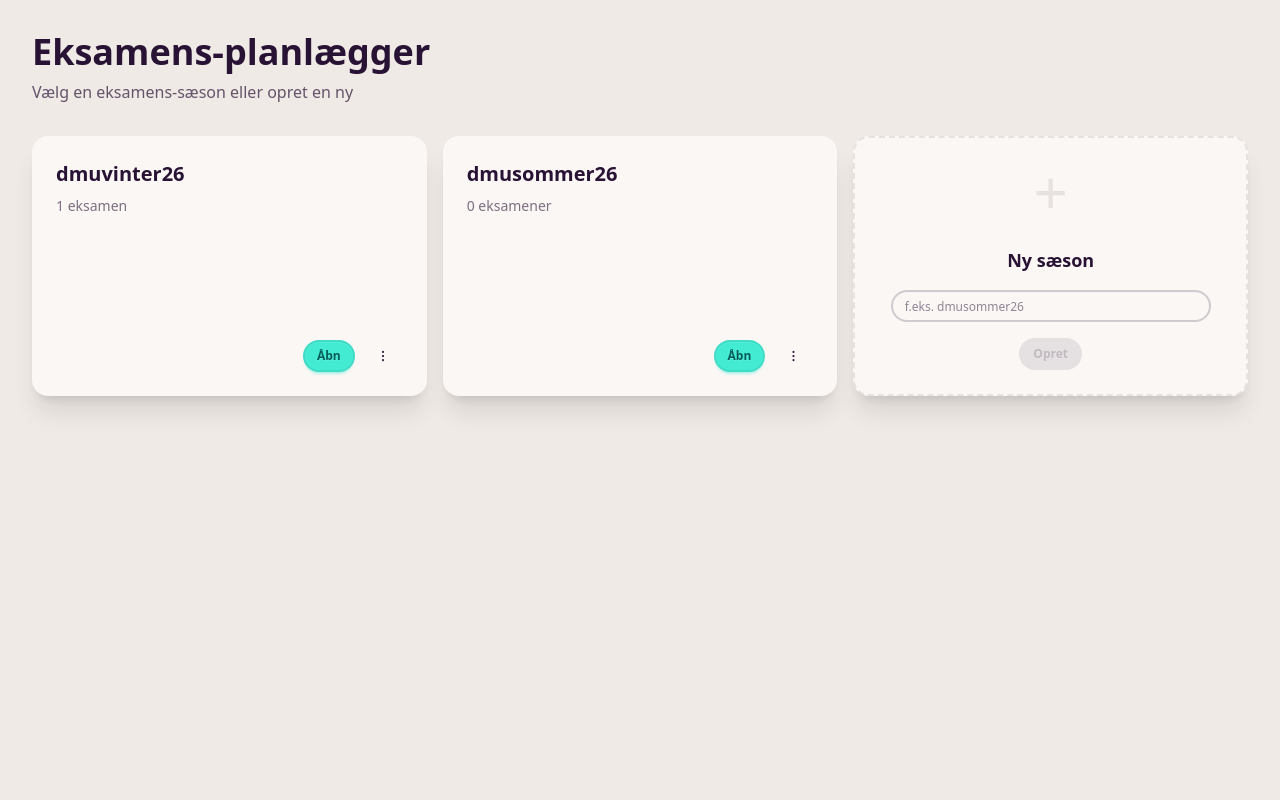
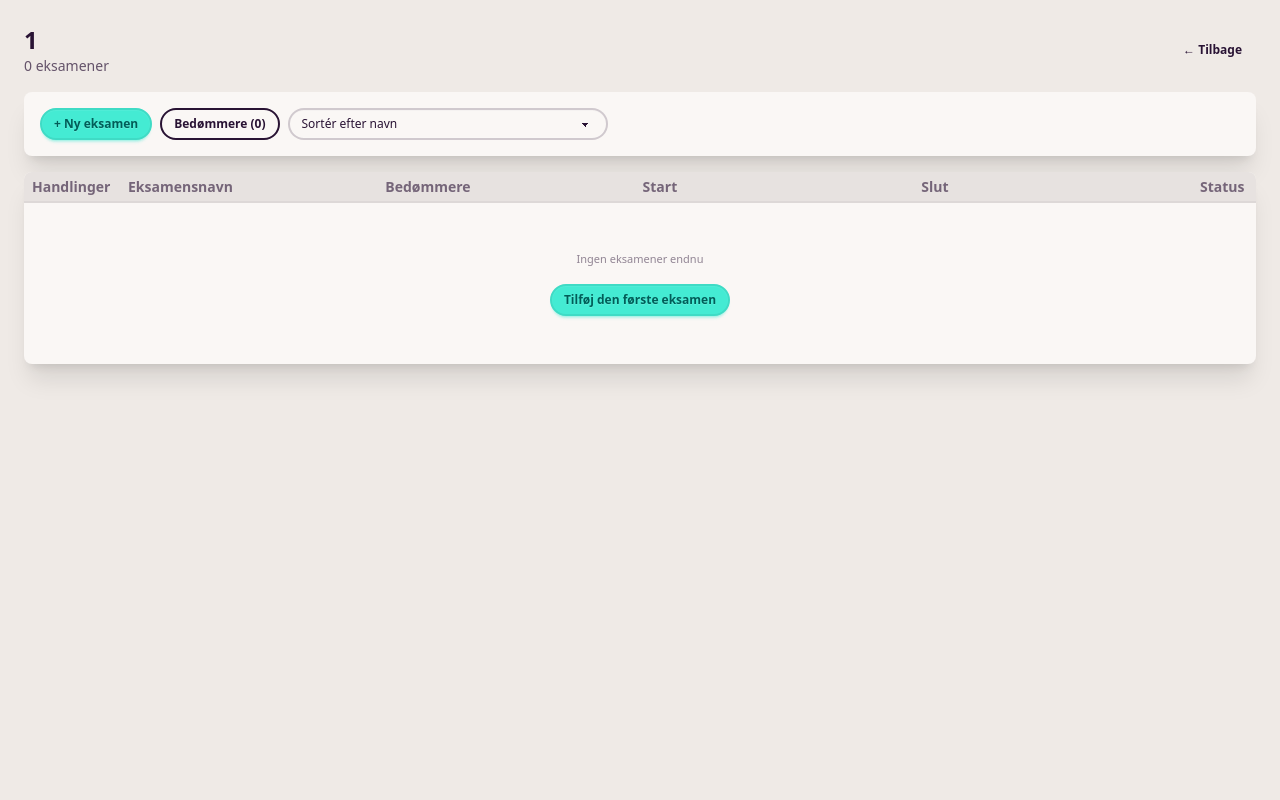
Before and after one commit to uldahlalex/examsheets, a React (Vite) app: page /1 in a window 1280 px wide. Shown: the top 800 px of the page. Built offline with nearby package versions, Linux system fonts and the light colour scheme.

Commit message:
different ui proposal 2

```diff
--- a/src/components/App.tsx
+++ b/src/components/App.tsx
@@ -1,31 +1,21 @@
 import {type Sheet, SheetsAtom} from "./SheetsAtom.tsx";
 import {useAtom} from "jotai";
-import {createBrowserRouter, Outlet, RouterProvider, useNavigate} from "react-router";
+import {createBrowserRouter, RouterProvider, useNavigate} from "react-router";
 import SheetComponent from "./SheetComponent.tsx";
 import {useState} from "react";
 
 export default function App() {
-
-
-
     return <div>
         <RouterProvider router={createBrowserRouter([
             {
-                path: '',
-                element: <Home />,
-                children: [
-                    {
-                        element: <SheetComponent />,
-                        path: '/:sheetId'
-                    }
-                ]
+                path: '/',
+                element: <Home />
+            },
+            {
+                path: '/:sheetId',
+                element: <SheetComponent />
             }
-
         ])} />
-
-
-
-
     </div>;
 }
 
@@ -34,7 +24,7 @@
     const navigate = useNavigate();
     const [newSheetName, setNewSheetName] = useState('');
 
-    return <>
+    return (
         <div className="min-h-screen bg-base-200">
             <div className="container mx-auto p-8">
                 <div className="mb-8">
@@ -128,7 +118,5 @@
                 </div>
             </div>
         </div>
-
-        <Outlet />
-    </>
+    );
 }
--- a/src/components/SheetComponent.tsx
+++ b/src/components/SheetComponent.tsx
@@ -1,4 +1,4 @@
-import {format} from "date-fns";
+import {format, parse} from "date-fns";
 import {formatStr} from "./FormatStr.tsx";
 import ValidationErrors from "./ValidationErrors.tsx";
 import {AllAttendees} from "./AllAttendees.tsx";
@@ -18,6 +18,24 @@
 export type SheetParams = {
     sheetId: string;
 }
+const toDatetimeLocal = (dateStr: string): string => {
+    try {
+        const parsed = parse(dateStr, formatStr, new Date());
+        return format(parsed, "yyyy-MM-dd'T'HH:mm");
+    } catch {
+        return dateStr;
+    }
+};
+
+const fromDatetimeLocal = (datetimeLocal: string): string => {
+    try {
+        const parsed = parse(datetimeLocal, "yyyy-MM-dd'T'HH:mm", new Date());
+        return format(parsed, formatStr);
+    } catch {
+        return datetimeLocal;
+    }
+};
+
 export default function SheetComponent() {
     const params = useParams<SheetParams>();
     const [rows, setRows, attendees, setAttendees] = useSheet(params.sheetId!);
@@ -56,11 +74,11 @@
 
     return (
         <div className="min-h-screen bg-base-200">
-            <div className="container mx-auto p-6">
-                <div className="mb-6 flex items-center justify-between">
+            <div className="container mx-auto p-6 max-w-screen-2xl">
+                <div className="mb-4 flex items-center justify-between">
                     <div>
-                        <h1 className="text-3xl font-bold">{params.sheetId}</h1>
-                        <p className="text-base-content/70">{rows.length} eksamen{rows.length !== 1 ? 'er' : ''}</p>
+                        <h1 className="text-2xl font-bold">{params.sheetId}</h1>
+                        <p className="text-sm text-base-content/70">{rows.length} eksamen{rows.length !== 1 ? 'er' : ''}</p>
                     </div>
                     <button
                         className="btn btn-ghost btn-sm"
@@ -70,9 +88,8 @@
                     </button>
                 </div>
 
-                <div className="card bg-base-100 shadow-xl mb-6">
-                    <div className="card-body">
-                        <div className="flex flex-wrap gap-2">
+                <div className="bg-base-100 rounded-lg shadow-xl p-4 mb-4">
+                    <div className="flex flex-wrap gap-2 items-center">
                         <button
                             className="btn btn-primary btn-sm"
                             onClick={() => setRows([...rows, {
@@ -109,93 +126,24 @@
                         </div>
                     )}
                 </div>
-                </div>
 
-                <div className="space-y-3">
-                    {orderedRows.map(row => (
-                        <div key={row.uid} className="card bg-base-100 shadow-lg hover:shadow-xl transition-shadow">
-                            <div className="card-body p-4">
-                                <div className="grid grid-cols-1 lg:grid-cols-12 gap-4 items-start">
-                                    <div className="lg:col-span-1 flex lg:flex-col gap-1">
-                                        <button
-                                            className="btn btn-square btn-xs btn-ghost"
-                                            onClick={() => moveRow(row.uid, 'up')}
-                                            disabled={order !== ''}
-                                        >
-                                            ↑
-                                        </button>
-                                        <button
-                                            className="btn btn-square btn-xs btn-ghost"
-                                            onClick={() => moveRow(row.uid, 'down')}
-                                            disabled={order !== ''}
-                                        >
-                                            ↓
-                                        </button>
-                                        <button
-                                            className="btn btn-square btn-xs btn-error"
-                                            onClick={() => {
-                                                if (confirm('Slet denne eksamen?')) {
-                                                    setRows(rows.filter(r => r.uid !== row.uid));
-                                                }
-                                            }}
-                                        >
-                                            ×
-                                        </button>
-                                    </div>
-
-                                    <div className="lg:col-span-3">
-                                        <label className="label label-text text-xs">Eksamensnavn</label>
-                                        <input
-                                            type="text"
-                                            className="input input-bordered input-sm w-full"
-                                            value={row.examName}
-                                            onChange={e => handleRowChange(row.uid, 'examName', e.target.value)}
-                                            placeholder="Indtast eksamensnavn"
-                                        />
-                                    </div>
-
-                                    <div className="lg:col-span-3">
-                                        <label className="label label-text text-xs">Bedømmere</label>
-                                        <input
-                                            type="text"
-                                            className="input input-bordered input-sm w-full"
-                                            value={row.attendees.join(', ')}
-                                            onChange={e => handleRowChange(row.uid, 'attendees', e.target.value.split(',').map(s => s.trim()))}
-                                            placeholder="Adskil med komma"
-                                        />
-                                    </div>
-
-                                    <div className="lg:col-span-2">
-                                        <label className="label label-text text-xs">Start</label>
-                                        <input
-                                            type="datetime-local"
-                                            className="input input-bordered input-sm w-full"
-                                            value={row.startDate}
-                                            onChange={e => handleRowChange(row.uid, 'startDate', e.target.value)}
-                                        />
-                                    </div>
-
-                                    <div className="lg:col-span-2">
-                                        <label className="label label-text text-xs">Slut</label>
-                                        <input
-                                            type="datetime-local"
-                                            className="input input-bordered input-sm w-full"
-                                            value={row.endDate}
-                                            onChange={e => handleRowChange(row.uid, 'endDate', e.target.value)}
-                                        />
-                                    </div>
-
-                                    <div className="lg:col-span-1">
-                                        {ValidationErrors(row, rows, attendees)}
-                                    </div>
-                                </div>
-                            </div>
-                        </div>
-                    ))}
-
-                    {rows.length === 0 && (
-                        <div className="card bg-base-100 shadow-xl">
-                            <div className="card-body items-center text-center py-12">
+                <div className="bg-base-100 rounded-lg shadow-xl overflow-hidden">
+                    <div className="overflow-x-auto">
+                        <table className="table table-pin-rows table-xs">
+                            <thead>
+                                <tr className="bg-base-300">
+                                    <th className="w-24">Handlinger</th>
+                                    <th className="min-w-48">Eksamensnavn</th>
+                                    <th className="min-w-48">Bedømmere</th>
+                                    <th className="min-w-52">Start</th>
+                                    <th className="min-w-52">Slut</th>
+                                    <th className="w-16">Status</th>
+                                </tr>
+                            </thead>
+                            <tbody>
+                                {rows.length === 0 ? (
+                                    <tr>
+                                        <td colSpan={6} className="text-center py-12">
                                             <p className="text-base-content/50">Ingen eksamener endnu</p>
                                             <button
                                                 className="btn btn-primary btn-sm mt-4"
@@ -209,9 +157,85 @@
                                             >
                                                 Tilføj den første eksamen
                                             </button>
+                                        </td>
+                                    </tr>
+                                ) : (
+                                    orderedRows.map(row => (
+                                        <tr key={row.uid} className="hover:bg-base-200">
+                                            <td>
+                                                <div className="flex gap-1">
+                                                    <button
+                                                        className="btn btn-square btn-xs btn-ghost"
+                                                        onClick={() => moveRow(row.uid, 'up')}
+                                                        disabled={order !== ''}
+                                                        title="Flyt op"
+                                                    >
+                                                        ↑
+                                                    </button>
+                                                    <button
+                                                        className="btn btn-square btn-xs btn-ghost"
+                                                        onClick={() => moveRow(row.uid, 'down')}
+                                                        disabled={order !== ''}
+                                                        title="Flyt ned"
+                                                    >
+                                                        ↓
+                                                    </button>
+                                                    <button
+                                                        className="btn btn-square btn-xs btn-error"
+                                                        onClick={() => {
+                                                            if (confirm('Slet denne eksamen?')) {
+                                                                setRows(rows.filter(r => r.uid !== row.uid));
+                                                            }
+                                                        }}
+                                                        title="Slet"
+                                                    >
+                                                        ×
+                                                    </button>
                                                 </div>
+                                            </td>
+                                            <td>
+                                                <input
+                                                    type="text"
+                                                    className="input input-bordered input-sm w-full"
+                                                    value={row.examName}
+                                                    onChange={e => handleRowChange(row.uid, 'examName', e.target.value)}
+                                                    placeholder="Indtast eksamensnavn"
+                                                />
+                                            </td>
+                                            <td>
+                                                <input
+                                                    type="text"
+                                                    className="input input-bordered input-sm w-full"
+                                                    value={row.attendees.join(', ')}
+                                                    onChange={e => handleRowChange(row.uid, 'attendees', e.target.value.split(',').map(s => s.trim()))}
+                                                    placeholder="Adskil med komma"
+                                                />
+                                            </td>
+                                            <td>
+                                                <input
+                                                    type="datetime-local"
+                                                    className="input input-bordered input-sm w-full"
+                                                    value={toDatetimeLocal(row.startDate)}
+                                                    onChange={e => handleRowChange(row.uid, 'startDate', fromDatetimeLocal(e.target.value))}
+                                                />
+                                            </td>
+                                            <td>
+                                                <input
+                                                    type="datetime-local"
+                                                    className="input input-bordered input-sm w-full"
+                                                    value={toDatetimeLocal(row.endDate)}
+                                                    onChange={e => handleRowChange(row.uid, 'endDate', fromDatetimeLocal(e.target.value))}
+                                                />
+                                            </td>
+                                            <td>
+                                                {ValidationErrors(row, rows, attendees)}
+                                            </td>
+                                        </tr>
+                                    ))
+                                )}
+                            </tbody>
+                        </table>
                     </div>
-                    )}
                 </div>
             </div>
         </div>
--- a/src/components/ValidationErrors.tsx
+++ b/src/components/ValidationErrors.tsx
@@ -13,7 +13,7 @@
     if (startDate > endDate) {
         errors.push({
             type: 'time',
-            message: 'Starttid er efter sluttid'
+            message: 'Starttid efter sluttid'
         });
     }
 
@@ -31,7 +31,7 @@
     if (conflicts.length > 0) {
         errors.push({
             type: 'conflict',
-            message: `Konflikt med: ${conflicts.map(c => c.examName || 'Unavngivet').join(', ')}`
+            message: `Konflikt: ${conflicts.map(c => c.examName || 'Unavngivet').join(', ')}`
         });
     }
 
@@ -39,30 +39,27 @@
     if (unknownAttendees.length > 0) {
         errors.push({
             type: 'attendee',
-            message: `Ukendt bedømmer: ${unknownAttendees.join(', ')}`
+            message: `Ukendt: ${unknownAttendees.join(', ')}`
         });
     }
 
     if (errors.length === 0) {
         return (
-            <div className="flex items-center justify-center h-full">
+            <div className="flex items-center justify-center">
                 <div className="tooltip" data-tip="Ingen problemer">
-                    <span className="text-success text-xl">✓</span>
+                    <span className="text-success text-lg">✓</span>
                 </div>
             </div>
         );
     }
 
+    const errorMessages = errors.map(e => e.message).join('\n');
+
     return (
-        <div className="flex flex-col gap-1">
-            {errors.map((error, idx) => (
-                <div
-                    key={idx}
-                    className={`alert alert-error py-1 px-2 text-xs ${error.type === 'time' ? 'alert-warning' : ''}`}
-                >
-                    <span>{error.message}</span>
-                </div>
-            ))}
+        <div className="flex items-center justify-center">
+            <div className="tooltip tooltip-left" data-tip={errorMessages}>
+                <span className="text-error text-lg cursor-help">⚠</span>
+            </div>
         </div>
     );
 }
```
Lines whose indentation alone changed are shown as unchanged.
